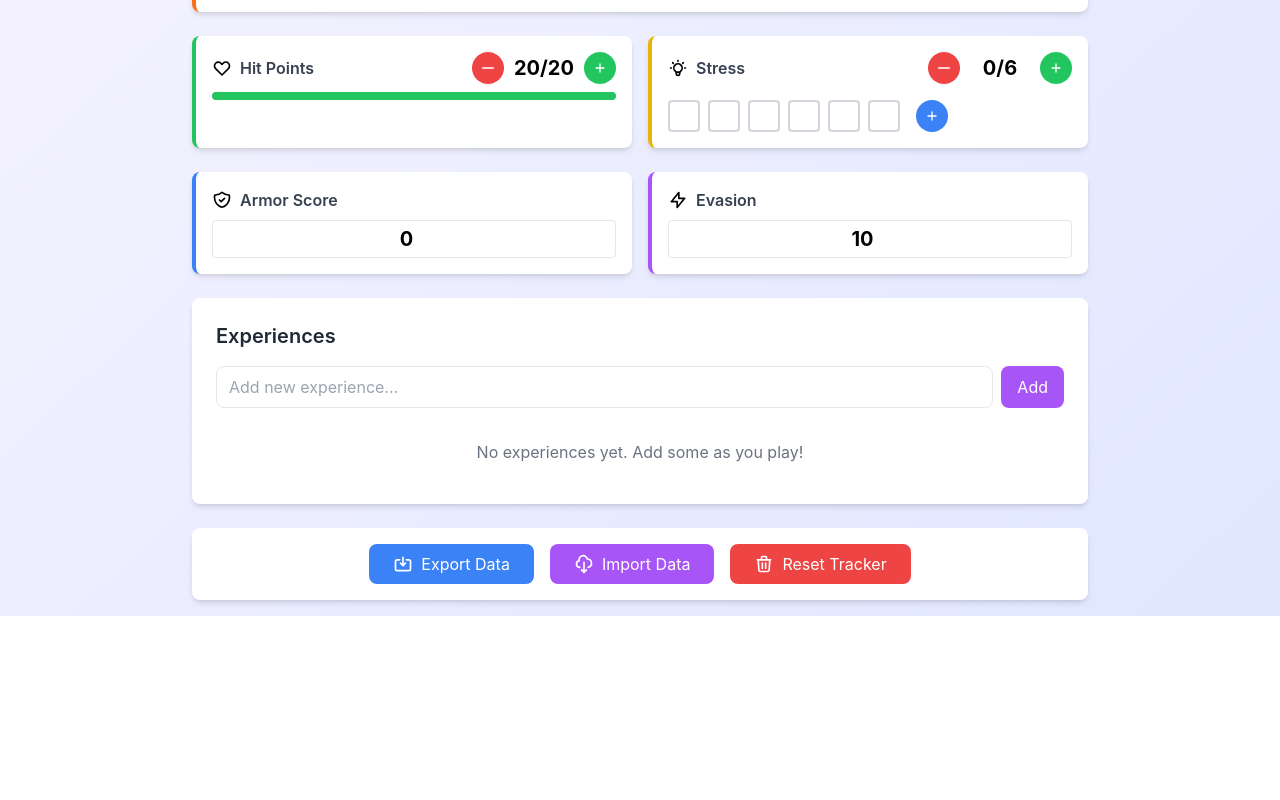
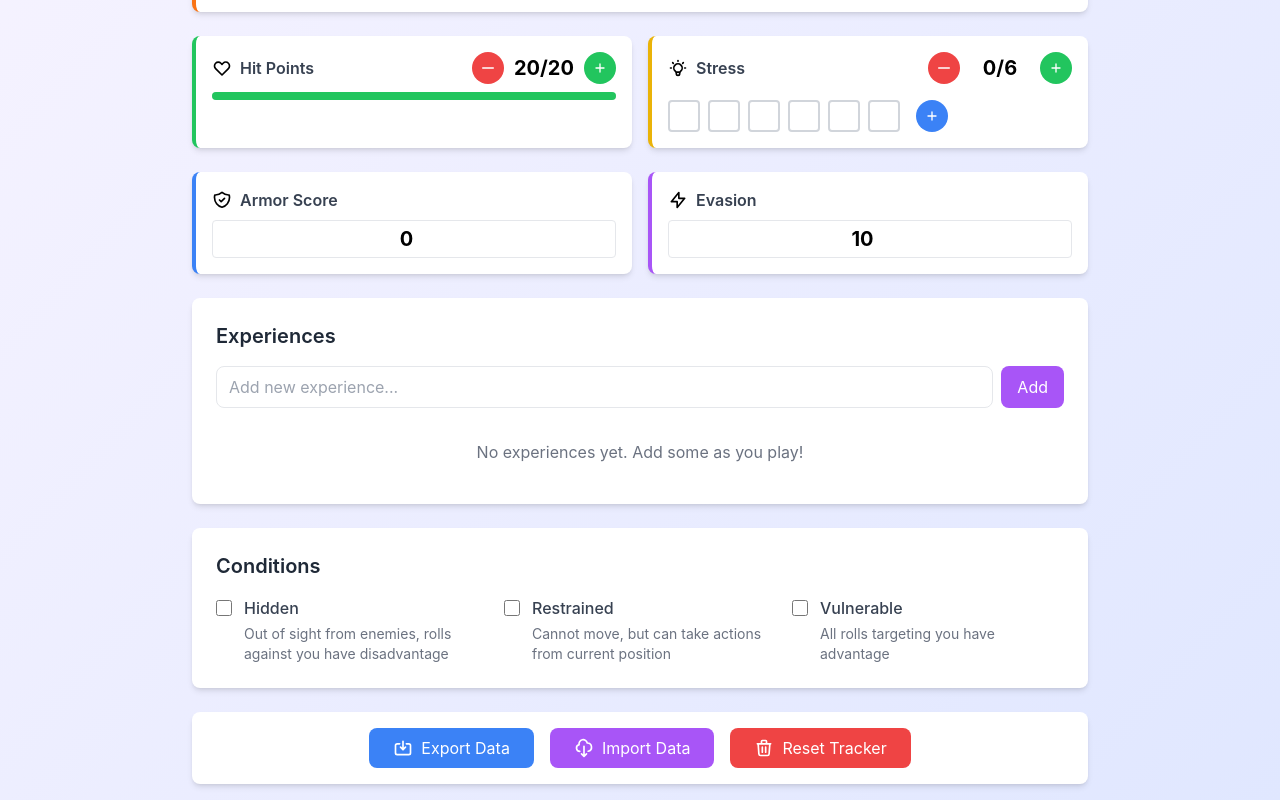
Before and after one commit to daggerheart-gm/tracker, a React (Create React App) app: page / in a window 1280 px wide. Shown: the part 565-1365 px from the top of the page. Before the commit the page ends 1181 px from the top, so only its background shows below. Built offline with nearby package versions, Linux system fonts and the light colour scheme.

Commit message:
add conditions

```diff
--- a/src/App.js
+++ b/src/App.js
@@ -96,6 +96,12 @@ export default function App() {
     'Highborne', 'Loreborne', 'Orderborne', 'Ridgeborne', 'Seaborne', 'Slyborne', 'Underborne', 'Wanderborne', 'Wildborne'
   ];
 
+  const conditionsList = [
+    { name: 'Hidden', description: 'Out of sight from enemies, rolls against you have disadvantage' },
+    { name: 'Restrained', description: 'Cannot move, but can take actions from current position' },
+    { name: 'Vulnerable', description: 'All rolls targeting you have advantage' }
+  ];
+
   const createNewCharacter = (id) => ({
     id,
     info: {
@@ -116,7 +122,8 @@ export default function App() {
       evasion: 10,
       majorThreshold: 11,
       severeThreshold: 16,
-      experiences: []
+      experiences: [],
+      conditions: []
     }
   });
 
@@ -126,8 +133,15 @@ export default function App() {
       const saved = localStorage.getItem('daggerheart-characters');
       if (saved) {
         const data = JSON.parse(saved);
+        const migratedCharacters = (data.characters || [createNewCharacter(1)]).map(char => ({
+          ...char,
+          stats: {
+            ...char.stats,
+            conditions: char.stats.conditions || []
+          }
+        }));
         return {
-          characters: data.characters || [createNewCharacter(1)],
+          characters: migratedCharacters,
           activeCharacterId: data.activeCharacterId || 1,
           nextId: data.nextId || 2
         };
@@ -242,6 +256,22 @@ export default function App() {
         ? { ...char, stats: { ...char.stats, experiences: char.stats.experiences.filter((_, i) => i !== index) } }
         : char
     ));
+  };
+
+  const toggleCondition = (conditionName) => {
+    setCharacters(prev => prev.map(char => {
+      if (char.id !== activeCharacterId) return char;
+
+      const hasCondition = char.stats.conditions.includes(conditionName);
+      const newConditions = hasCondition
+        ? char.stats.conditions.filter(c => c !== conditionName)
+        : [...char.stats.conditions, conditionName];
+
+      return {
+        ...char,
+        stats: { ...char.stats, conditions: newConditions }
+      };
+    }));
   };
 
   const getCharacterDisplayName = (character) => {
@@ -664,6 +694,44 @@ export default function App() {
           </div>
         </div>
 
+        <div className="bg-white rounded-lg shadow-md p-6 mt-6">
+          <h3 className="text-xl font-semibold text-gray-800 mb-4">Conditions</h3>
+
+          <div className="grid grid-cols-1 md:grid-cols-2 lg:grid-cols-3 gap-4">
+            {conditionsList.map((condition) => {
+              const isActive = activeCharacter.stats.conditions.includes(condition.name);
+              return (
+                <div key={condition.name} className="flex items-start space-x-3">
+                  <input
+                    type="checkbox"
+                    id={`condition-${condition.name}`}
+                    checked={isActive}
+                    onChange={() => toggleCondition(condition.name)}
+                    className="mt-1 h-4 w-4 text-purple-600 focus:ring-purple-500 border-gray-300 rounded"
+                  />
+                  <label htmlFor={`condition-${condition.name}`} className="flex-1 cursor-pointer">
+                    <div className={`font-medium ${isActive ? 'text-purple-700' : 'text-gray-700'}`}>
+                      {condition.name}
+                    </div>
+                    <div className="text-sm text-gray-500 mt-1">
+                      {condition.description}
+                    </div>
+                  </label>
+                </div>
+              );
+            })}
+          </div>
+
+          {activeCharacter.stats.conditions.length > 0 && (
+            <div className="mt-4 p-3 bg-yellow-50 border border-yellow-200 rounded-lg">
+              <div className="text-sm font-medium text-yellow-800 mb-1">Active Conditions:</div>
+              <div className="text-sm text-yellow-700">
+                {activeCharacter.stats.conditions.join(', ')}
+              </div>
+            </div>
+          )}
+        </div>
+
         <div className="bg-white rounded-lg shadow-md p-4 mt-6">
           <div className="flex justify-center gap-4">
             <button
```
